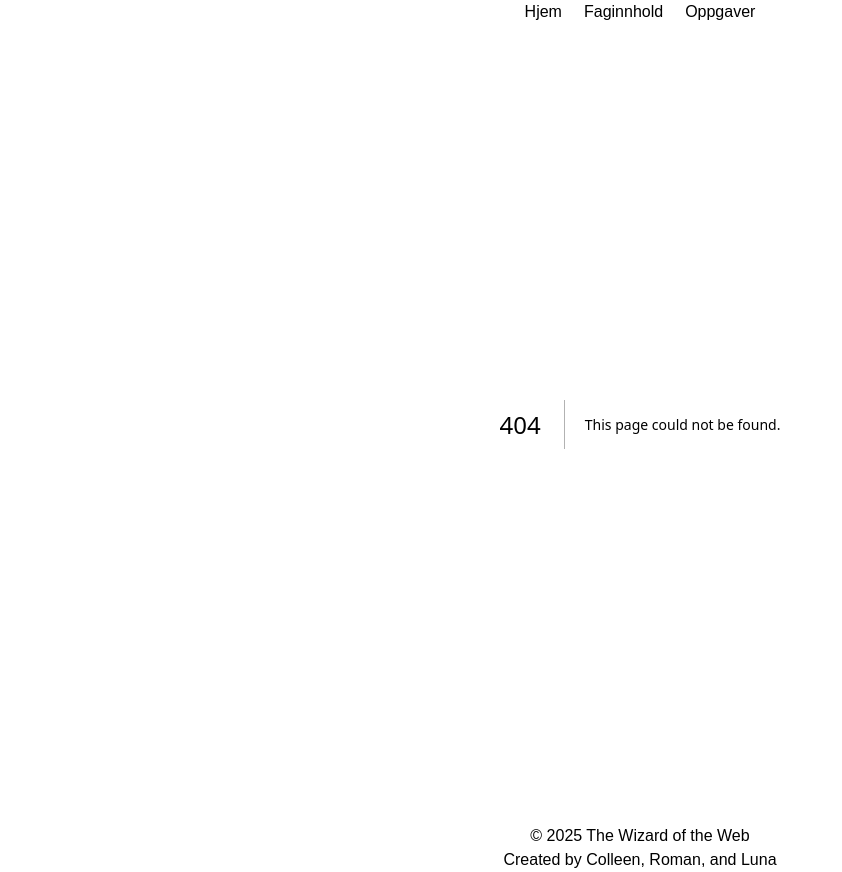
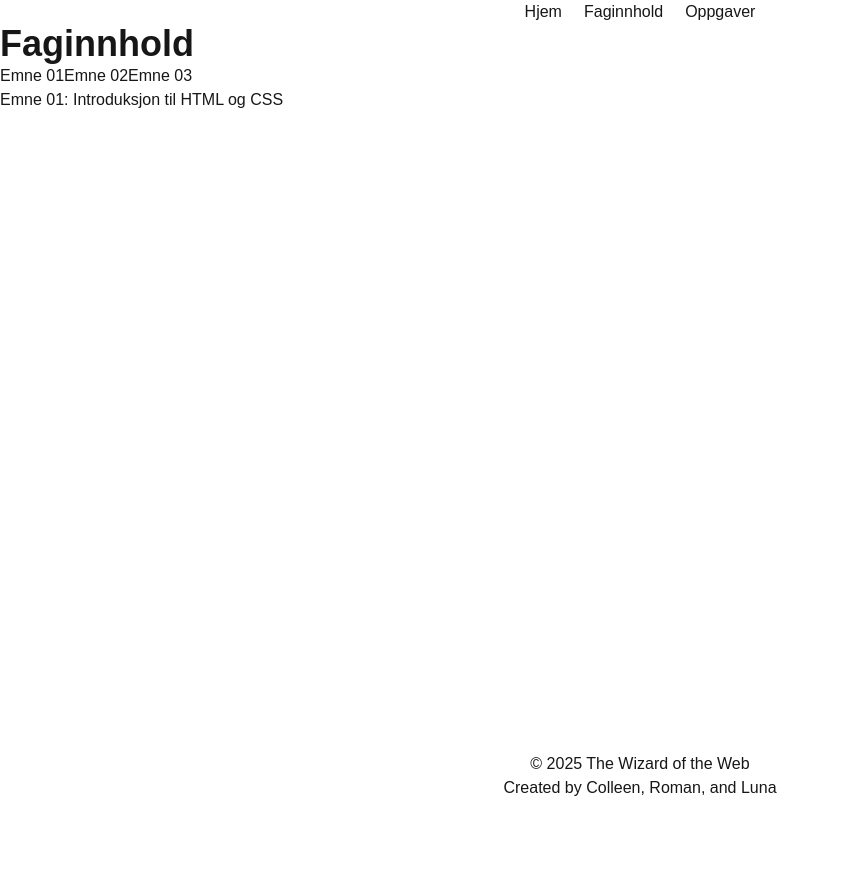
Before and after one commit to brolun/arbeidskrav02-emne06-ga, a Next.js app: page /faginnhold/emne01 in a window 1280 px wide. Before the commit this address had no page. Shown: the whole page, without its empty margins (0-842 px from the left). After the commit the page ends 800 px from the top, so only its background shows below. Built offline with nearby package versions, Linux system fonts and the light colour scheme.

Commit message:
add initial folders and files for "faginnhold"

```diff
--- /dev/null
+++ b/app/faginnhold/emne01/page.tsx
@@ -0,0 +1,7 @@
+export default function Emne01() {
+  return (
+    <>
+      <h2>Emne 01: Introduksjon til HTML og CSS</h2>
+    </>
+  );
+}
--- /dev/null
+++ b/app/faginnhold/emne02/page.tsx
@@ -0,0 +1,7 @@
+export default function Emne02() {
+  return (
+    <>
+      <h2>Emne 02: Grunnleggende JavaScript</h2>
+    </>
+  );
+}
--- /dev/null
+++ b/app/faginnhold/emne03/page.tsx
@@ -0,0 +1,7 @@
+export default function Emne03() {
+  return (
+    <>
+      <h2>Emne 03: Avansert JavaScript og DOM-manipulasjon</h2>
+    </>
+  );
+}
--- /dev/null
+++ b/app/faginnhold/layout.tsx
@@ -0,0 +1,16 @@
+import Link from "next/link";
+import React from "react";
+
+export default function Layout({ children }: { children: React.ReactNode }) {
+  return (
+    <main>
+      <h1>Faginnhold</h1>
+      <nav>
+        <Link href="/faginnhold/emne01">Emne 01</Link>
+        <Link href="/faginnhold/emne02">Emne 02</Link>
+        <Link href="/faginnhold/emne03">Emne 03</Link>
+      </nav>
+      {children}
+    </main>
+  );
+}
--- /dev/null
+++ b/app/faginnhold/page.tsx
@@ -0,0 +1,3 @@
+export default function Faginnhold() {
+  return <></>;
+}
```
